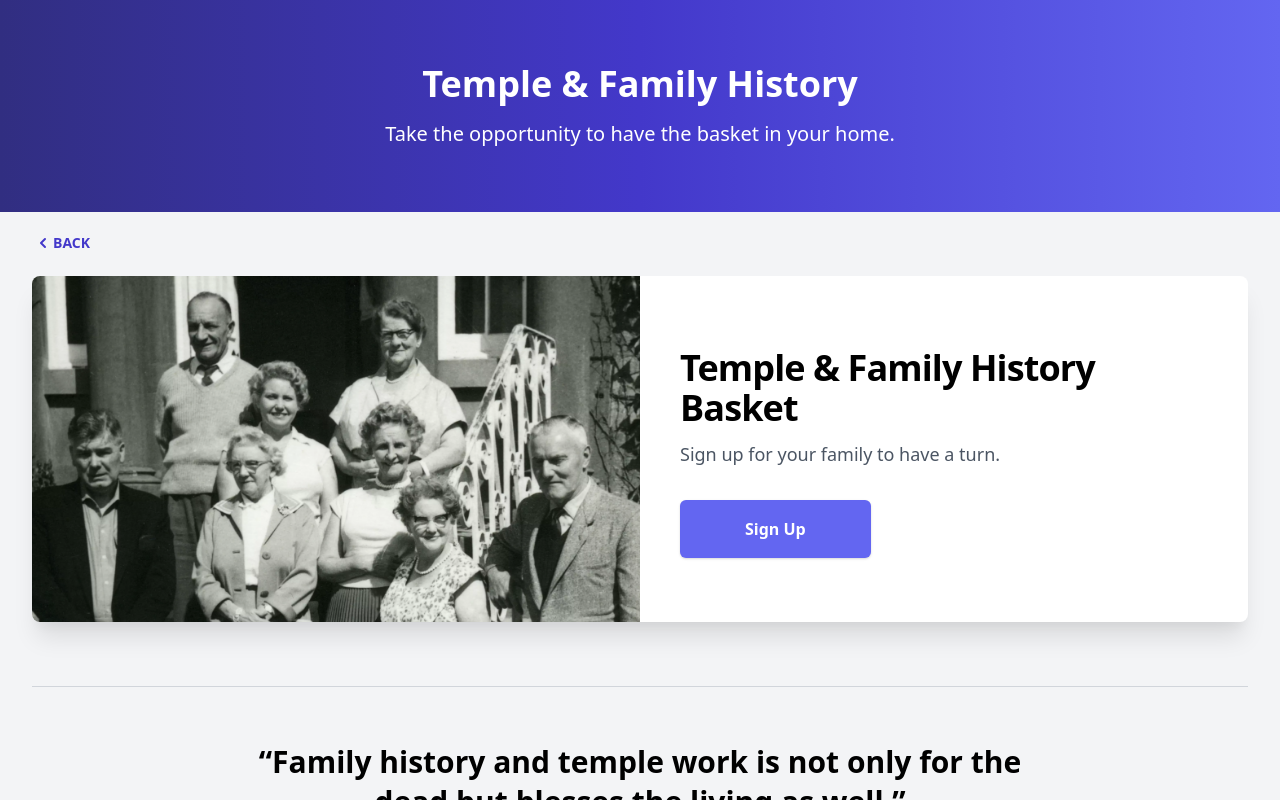
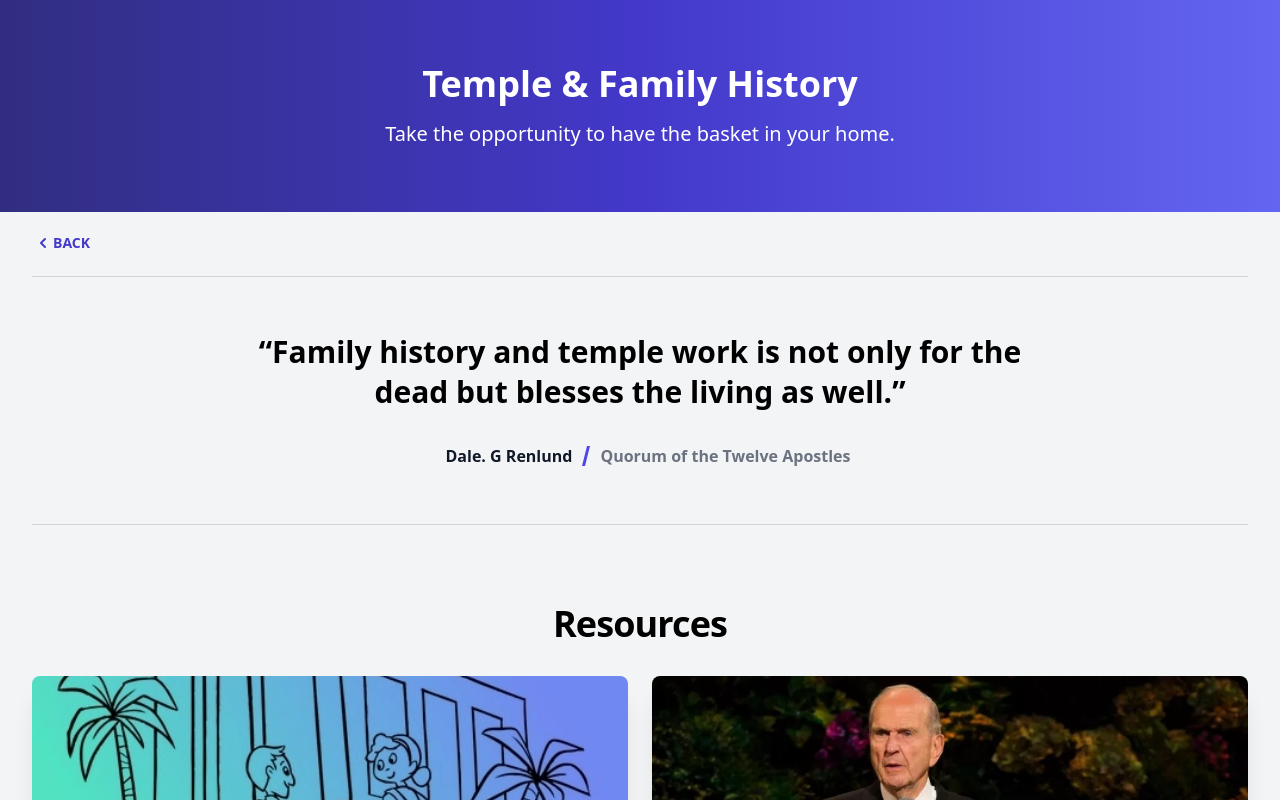
Before and after one commit to snicol21/ourwardapp, a Next.js app: page /temple-family-history in a window 1280 px wide. Shown: the top 800 px of the page. Built offline with nearby package versions, Linux system fonts and the light colour scheme; a web font is replaced by a local one.

Commit message:
update how announcements are displayed

```diff
--- /dev/null
+++ b/components/modules/announcements/Announcement.tsx
@@ -0,0 +1,68 @@
+import PrimaryButton from "../../elements/buttons/PrimaryButton"
+import { getDateDisplay } from "../../../shared/utils/date.util"
+import { IButton } from "../../../shared/types"
+import Linkify from "linkify-react"
+import Icon from "../../elements/icons/Icon"
+
+export type IAnnouncement = {
+  date?: Date
+  title: string
+  description?: string
+  button?: IButton
+}
+
+const options = {
+  attributes: null,
+  className: "text-blue-700 hover:text-blue-500",
+  defaultProtocol: "http",
+  events: null,
+  format: (value, type) => value,
+  formatHref: (href, type) => href,
+  ignoreTags: [],
+  nl2br: false,
+  rel: null,
+  tagName: "a",
+  target: "_blank",
+  truncate: 0,
+  validate: true,
+}
+
+const Announcement = ({ ...announcement }: IAnnouncement) => {
+  const dateDisplay = getDateDisplay(announcement.date, 7)
+  return (
+    <div key={announcement.title}>
+      <div className="block">
+        <div className="text-base font-semibold text-black">{announcement.title}</div>
+        <div className="mt-2 text-sm text-gray-500 flex">
+          <div className="pr-2 flex items-center">
+            <Icon name="calendar" className="h-4 w-4 mr-2 mb-0.5" />
+            <time dateTime={dateDisplay.isoString}>{dateDisplay.dateDisplay}</time>
+          </div>
+          <div className="pr-2 flex items-center">
+            <Icon name="clock" className="h-4 w-4 mr-2 mb-0.5" />
+            <time dateTime={dateDisplay.isoString}>{dateDisplay.timeDisplay}</time>
+          </div>
+          {dateDisplay.isWithin && (
+            <span className="inline-flex items-center px-2.5 py-0.5 rounded-full text-xs font-medium bg-green-100 text-green-800">
+              {dateDisplay.relativeDisplay}
+            </span>
+          )}
+        </div>
+        {announcement.description && (
+          <Linkify tagName="p" options={options} className="mt-2 text-sm text-gray-500">
+            {announcement.description}
+          </Linkify>
+        )}
+      </div>
+      <div>
+        {announcement.button && (
+          <PrimaryButton type="link" color="blue" link={announcement.button.link} modal={announcement.button.modal}>
+            <span className="font-normal">{announcement.button.text}</span>
+          </PrimaryButton>
+        )}
+      </div>
+    </div>
+  )
+}
+
+export default Announcement
--- a/data/dataFamilyHistory.tsx
+++ b/data/dataFamilyHistory.tsx
@@ -1,24 +1,6 @@
 import { IContactCard } from "../components/modules/cards/ContactCard"
-import { IHeroCard } from "../components/modules/cards/HeroCard"
 import { IImageCard } from "../components/modules/cards/ImageCard"
 import { IBlockQuote } from "../components/elements/headers/BlockQuote"
-
-export const dataHeroCard: IHeroCard = {
-  title: "Temple & Family\xa0History Basket",
-  paragraph: "Sign up for your family to have a turn.",
-  image: {
-    src: "/images/image-cards/temple-and-family-history.webp",
-    alt: "Temple & Family History",
-  },
-  button: {
-    text: "Sign Up",
-    link: {
-      url: "https://docs.google.com/forms/d/e/1FAIpQLSefHtpIzP1NdESAV6UxJ8St4xB3GxU9cPPsVcAVSqj-E6EcwQ/viewform?usp=sf_link",
-      external: true,
-    },
-  },
-  type: "light",
-}
 
 export const dataBlockQuote: IBlockQuote = {
   name: "Dale. G Renlund",
@@ -94,16 +76,8 @@ export const dataImageCards: IImageCard[] = [
 ]
 
 export const dataFaceCard: IContactCard = {
-  title: "Jordan\xa0Gough",
+  title: "John\xa0Joost",
   subtitle: "Temple & Family History Leader",
-  images: [
-    {
-      src: "/images/temple-family-history/gough.webp",
-      alt: "Jordan Gough",
-      width: 100,
-      height: 100,
-    },
-  ],
   hidden: false,
   soft: true,
 }
--- a/data/dataIndex.tsx
+++ b/data/dataIndex.tsx
@@ -1,7 +1,7 @@
 import { IContactCard } from "../components/modules/cards/ContactCard"
 import { IHeroCard } from "../components/modules/cards/HeroCard"
 import { IImageCard } from "../components/modules/cards/ImageCard"
-import { IEventCard } from "../components/modules/cards/EventCard"
+import { IAnnouncement } from "../components/modules/announcements/Announcement"
 import { IMiniCard } from "../components/modules/cards/MiniCard"
 
 export const dataSundayMeeting: IHeroCard = {
@@ -21,55 +21,46 @@ export const dataSundayMeeting: IHeroCard = {
   type: "dark",
 }
 
-/* move inactive events to the commented out section at the bottom */
-export const dataInfoCards: IEventCard[] = [
+export const dataAnnouncements: IAnnouncement[] = [
   {
-    title: "Building Cleaning (N-Z)",
-    date: new Date("January 15, 2022 9:00:00"),
-    image: {
-      src: "/images/events/cleaning.png",
-    },
-    button: {
-      modal: {
-        type: "event",
-        data: {
-          title: "Building Cleaning (N-Z)",
-          image: {
-            src: "/images/events/cleaning.png",
-          },
-          date: new Date("January 15, 2022 9:00:00"),
-          duration: 60,
-          location: "Ward Building",
-          details:
-            "Our ward has the opportunity to clean the church building.\n\nWe are asking that families with the last names between N-Z show up to help out.\n\nThank you so much for your willingness to serve.",
-        },
-      },
-    },
-    hidden: false,
+    date: new Date("January 22, 2022 9:00:00"),
+    title: "Building Cleaning",
+    description: "We are assigned to clean the building in January. Those with last names starting with A-M please help clean this Saturday at 9:00am",
   },
   {
-    title: "Ward Temple Night (SESSION FULL)",
     date: new Date("January 18, 2022 18:00:00"),
-    image: {
-      src: "/images/events/temple.webp",
-    },
-    button: {
-      modal: {
-        type: "event",
-        data: {
-          title: "Ward Temple Night (SESSION FULL)",
-          image: {
-            src: "/images/events/temple.webp",
-          },
-          date: new Date("January 18, 2022 18:00:00"),
-          duration: 60,
-          location: "Oquirrh Mountain Temple",
-          details:
-            "Ward temple night will be held on January 18 (for the 6, 7, or 8pm sessions). Spots at the Oquirh Mountain Temple are FULL, but Jordan River has availability. Please attend when and where you can.",
-        },
-      },
-    },
-    hidden: false,
+    title: "Ward Temple Night",
+    description: "Reminder of ward temple night on January 18. Please attend when and where you can.",
+  },
+  {
+    date: new Date("January 23, 2022 16:00:00"),
+    title: "Stake Temple Preparation",
+    description:
+      "The stake temple preparation class is on the 4th Sunday of each month at 4pm in this building. This is for any high school seniors up to 24 years of age.",
+  },
+  {
+    date: new Date("January 16, 2022 16:00:00"),
+    title: "Priesthood Ordinations",
+    description:
+      "We will ordain new Deacons, Teachers and Priests to their offices and set apart presidencies this evening (Jan 16) at 4pm in the Relief Society room. We will set up appointments with any YM unable to attend.",
+  },
+  {
+    date: new Date("January 21, 2022 19:00:00"),
+    title: "46+ Singles Dinner",
+    description:
+      "Friday, January 21st at 7pm, there will be a 46+ Singles dinner followed by a guest speaker - World Famous Artist, Eric Dowdle.  Please note the new location - 8585 S 4800 W, West Jordan.",
+  },
+  {
+    date: new Date("January 24, 2022 18:00:00"),
+    title: "Stake Trek Kickoff Devotional",
+    description:
+      "Next Sunday (Jan 24) is our Stake Trek Kickoff Devotional for youth who will be 14 years old (or older) in 2022. Youth, parents, youth leaders and trek leaders including Ma’s and Pa’s are encouraged to attend this devotional at 6pm.",
+  },
+  {
+    date: new Date("February 5, 2022 18:00:00"),
+    title: "Stake Conference",
+    description:
+      "Stake conference will be Saturday, February 5th, at 6pm for the adult session. The general session will be Sunday, February 6th, at 10am. The presiding authority will be Elder Berne S. Broadbent of the 5th Quorum of the Seventy. All sessions will be held at the Oaks Building (8137 S. Echo View Dr.). Links will be available on the stake website http://www.maplesstake.org.",
   },
 ]
 
@@ -264,218 +255,3 @@ export const dataImageCards: IImageCard[] = [
     hidden: false,
   },
 ]
-
-/*
-  {
-    title: "Vincent De Paul Service November Assignment",
-    date: new Date("November 8, 2021 15:00:00"),
-    image: {
-      src: "/images/welfare/st-vincent-de-paul.png",
-    },
-    button: {
-      modal: {
-        type: "event",
-        data: {
-          title: "Vincent De Paul November Assignment",
-          subtitle: "Help Prepare Food for Those in Need",
-          image: {
-            src: "/images/welfare/st-vincent-de-paul.png",
-          },
-          date: new Date("November 8, 2021 15:00:00"),
-          duration: 120,
-          location: "437 West 200 South\nSalt Lake City, UT 84101",
-          details:
-            "Parking available in fenced lot east of building\n\nYouth 12 and older welcome with adult supervision\n\nAprons and plastic gloves provided\n\nAdditional details on sign-up form",
-          button: {
-            text: "Sign Up",
-            link: {
-              url: "https://forms.gle/KSffXLbqhyrNWDhJ7",
-              external: true,
-            },
-          },
-        },
-      },
-    },
-    hidden: false,
-  },
-  {
-    title: "Bishop Mobile",
-    date: new Date("July 15, 2021 17:00:00"),
-    image: {
-      src: "/images/events/bishop-mobile.png",
-    },
-    button: {
-      modal: {
-        type: "event",
-        data: {
-          title: "Bishop Mobile",
-          subtitle: "Ward Activity",
-          image: {
-            src: "/images/events/bishop-mobile.png",
-          },
-          date: new Date("July 15, 2021 17:00:00"),
-          duration: 90,
-          location: "Watch for us outside your home",
-          details:
-            "Members of the bishopric will be driving around the neighborhoods handing out candy to the primary and youth in the ward. We'll start in the entry roundabout at Serengeti Springs and work through the ward neighborhoods as we usually do.",
-        },
-      },
-    },
-    hidden: true,
-  },
-  {
-    title: "Relief Society Ministering Interviews",
-    date: new Date("June 13, 2021 14:30:00"),
-    image: {
-      src: "/images/events/relief-society.png",
-    },
-    button: {
-      modal: {
-        type: "event",
-        data: {
-          title: "Ministering Interviews",
-          subtitle: "Relief Society",
-          image: {
-            src: "/images/events/relief-society.png",
-          },
-          date: new Date("June 13, 2021 14:30:00"),
-          duration: 120,
-          location: "Relief Society Room",
-          details: "Please sign-up for a time to come and visit with one of the members of the Relief Society Presidency to see how ministering is going.",
-          button: {
-            text: "Sign Up",
-            link: {
-              url: "https://forms.gle/a7pURbJ6AXEuSh7E6",
-              external: true,
-            },
-          },
-        },
-      },
-    },
-    hidden: true,
-  }
-  {
-    title: "Gail Miller Homeless Resource Center Sept. Assignment",
-    date: new Date("September 7, 2021 16:30:00"),
-    image: {
-      src: "/images/welfare/gail-miller.png",
-    },
-    button: {
-      modal: {
-        type: "event",
-        data: {
-          title: "September Assignment",
-          subtitle: "Help Prepare Food for Those in Need",
-          image: {
-            src: "/images/welfare/gail-miller.png",
-          },
-          date: new Date("September 7, 2021 16:30:00"),
-          duration: 120,
-          location: "242 West Paramount Avenue\nSalt Lake City UT, 84115",
-          details: "See details on sign-up form",
-          button: {
-            text: "Sign Up",
-            link: {
-              url: "https://forms.gle/txSJvcFEwubXVzGZ7",
-              external: true,
-            },
-          },
-        },
-      },
-    },
-    hidden: true,
-  },
-  {
-    title: "Deseret Soap Factory August Assignment",
-    date: new Date("August 16, 2021 12:00:00"),
-    image: {
-      src: "/images/welfare/soap-factory.png",
-    },
-    button: {
-      modal: {
-        type: "event",
-        data: {
-          title: "August Assignment",
-          subtitle: "Help make and package soap",
-          image: {
-            src: "/images/welfare/soap-factory-landscape.jpg",
-          },
-          date: new Date("August 16, 2021 12:00:00"),
-          duration: 240,
-          location: "3602 S 7200 W, Magna, UT 84044",
-          details: "See details on sign-up form",
-          button: {
-            text: "Sign Up",
-            link: {
-              url: "https://forms.gle/S1QxmgjiLxbs9sRs8",
-              external: true,
-            },
-          },
-        },
-      },
-    },
-    hidden: true,
-  },
-  {
-    title: "ARUP Blood Drive",
-    date: new Date("July 22, 2021 15:00:00"),
-    image: {
-      src: "/images/welfare/arup-donate4life.png",
-    },
-    button: {
-      modal: {
-        type: "event",
-        data: {
-          title: "ARUP Blood Drive",
-          subtitle: "Give local - Save local",
-          image: {
-            src: "/images/welfare/arup-flag-local.png",
-          },
-          date: new Date("July 22, 2021 15:00:00"),
-          duration: 240,
-          location: "Sunset Ridge Stake Center\n8107 South 6700 West\nWest Jordan, UT 84081\nin the Cultural Hall",
-          details: 'Just click "Sign Up", then click "Schedule" from ARUP\'s website. The need for blood never takes a vacation!',
-          button: {
-            text: "Sign Up",
-            link: {
-              url: "https://arupbloodservices.org/index.cfm?group=op&expand=16642&zc=84084",
-              external: true,
-            },
-          },
-        },
-      },
-    },
-    hidden: true,
-  },
-  {
-    title: "American Red Cross Blood Drive",
-    date: new Date("October 7, 2021 15:00:00"),
-    image: {
-      src: "/images/welfare/arc-cross.png",
-    },
-    button: {
-      modal: {
-        type: "event",
-        data: {
-          title: "American Red Cross Blood Drive",
-          subtitle: "Give blood - Save lives",
-          image: {
-            src: "/images/welfare/arc-give-save-wide.png",
-          },
-          date: new Date("October 7, 2021 15:00:00"),
-          duration: 300,
-          location: "Maples Building\n6592 West Haven Maple Drive\nWest Jordan, UT 84081\nin the Cultural Hall",
-          details: 'To donate please click "Sign Up" above, then "SEE TIMES" to schedule an appointment',
-          button: {
-            text: "Sign Up",
-            link: {
-              url: "https://www.redcrossblood.org/give.html/drive-results?zipSponsor=maples",
-              external: true,
-            },
-          },
-        },
-      },
-    },
-    hidden: false,
-  },
-*/
--- a/package.json
+++ b/package.json
@@ -12,6 +12,8 @@
   "dependencies": {
     "@headlessui/react": "^1.3.0",
     "dayjs": "^1.10.4",
+    "linkify-react": "^3.0.4",
+    "linkifyjs": "^3.0.5",
     "next": "^11.0.1",
     "postcss-flexbugs-fixes": "^5.0.2",
     "postcss-preset-env": "^6.7.0",
--- a/pages/temple-family-history.tsx
+++ b/pages/temple-family-history.tsx
@@ -6,7 +6,7 @@ import Icon from "../components/elements/icons/Icon"
 import HeroCard from "../components/modules/cards/HeroCard"
 import ImageCard, { IImageCard } from "../components/modules/cards/ImageCard"
 import BlockQuote from "../components/elements/headers/BlockQuote"
-import { dataHeroCard, dataBlockQuote, dataImageCards, dataFaceCard } from "../data/dataFamilyHistory"
+import { dataBlockQuote, dataImageCards, dataFaceCard } from "../data/dataFamilyHistory"
 import SectionHeader from "../components/elements/headers/SectionHeader"
 import Divider from "../components/elements/dividers/Divider"
 import ContactCard from "../components/modules/cards/ContactCard"
@@ -23,9 +23,6 @@ function TempleAndFamilyHistory() {
           <Icon name="chevron-left" className="h-5 w-5" />
           <span className="mr-2 text-sm uppercase font-semibold">Back</span>
         </PrimaryButton>
-        <div className="pt-16">
-          <HeroCard {...dataHeroCard} />
-        </div>
         <div className="pt-16">
           <BlockQuote {...dataBlockQuote} />
         </div>
```
Also changed, not shown: pages/index.tsx (+15 -13 lines), 1 other file (tests, documents, lock files or other folders).
